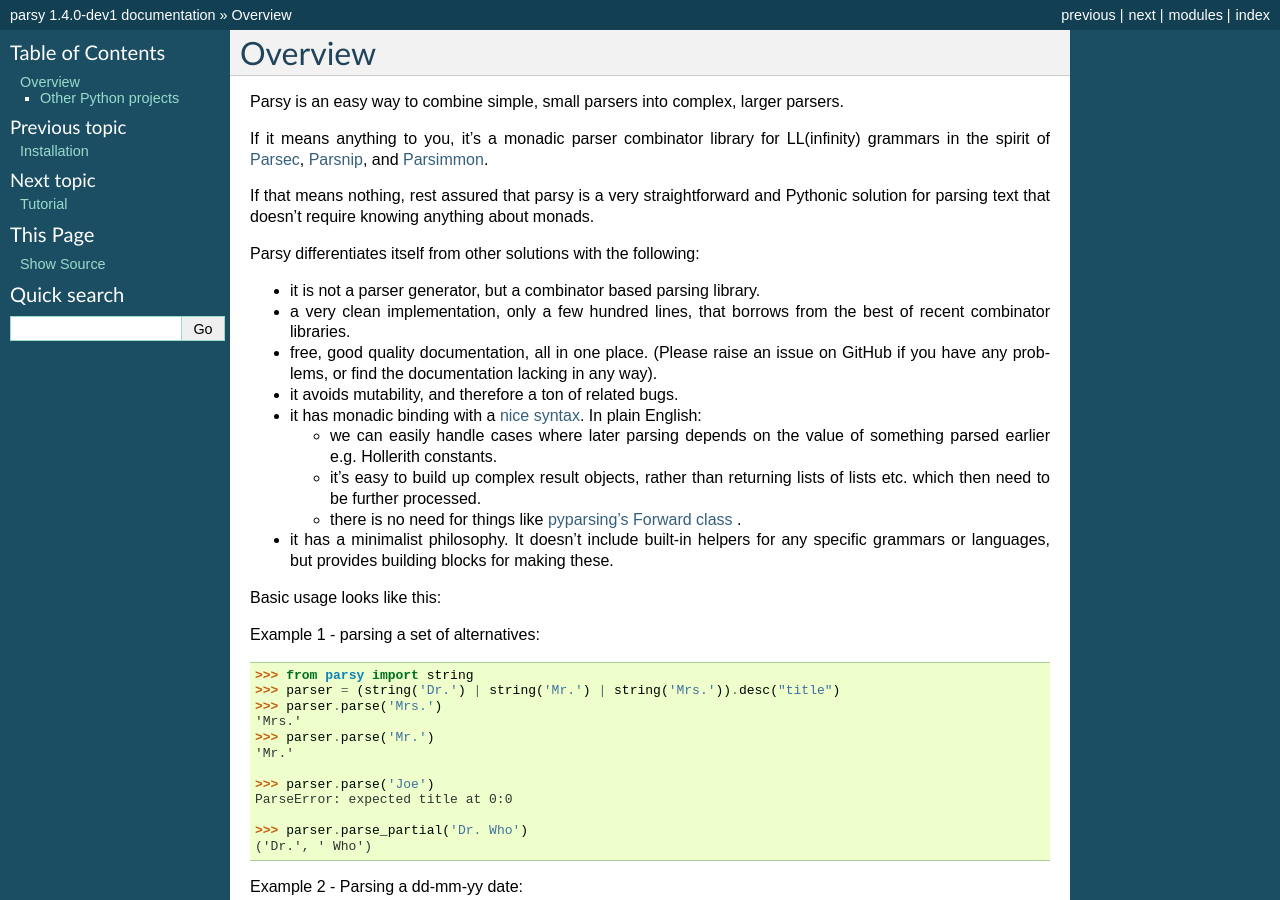
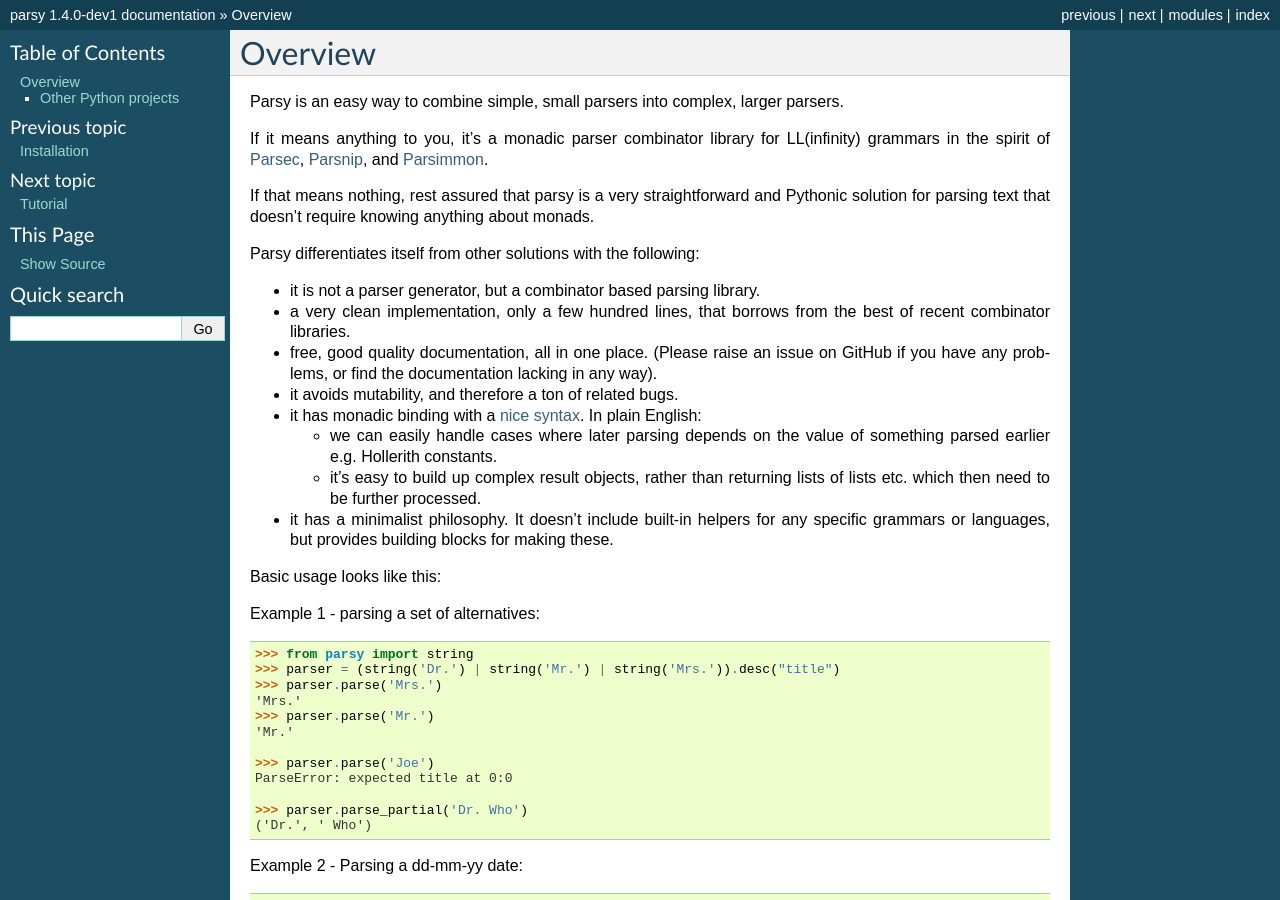
Before and after one commit to python-parsy/parsy, a Sphinx documentation site: the page built from docs/overview.rst, in a window 1280 px wide and 900 px high. Built offline with Sphinx 7.4.7, drawn with Linux system fonts in a browser that asks for light colours.

Commit message:
Docs improvement

```diff
--- a/docs/overview.rst
+++ b/docs/overview.rst
@@ -33,8 +33,6 @@
     something parsed earlier e.g. Hollerith constants.
   * it's easy to build up complex result objects, rather than returning lists of
     lists etc. which then need to be further processed.
-  * there is no need for things like `pyparsing's Forward class
-    <http://infohost.nmt.edu/tcc/help/pubs/pyparsing/web/class-Forward.html>`_ .
 
 * it has a minimalist philosophy. It doesn't include built-in helpers for any
   specific grammars or languages, but provides building blocks for making these.
```
